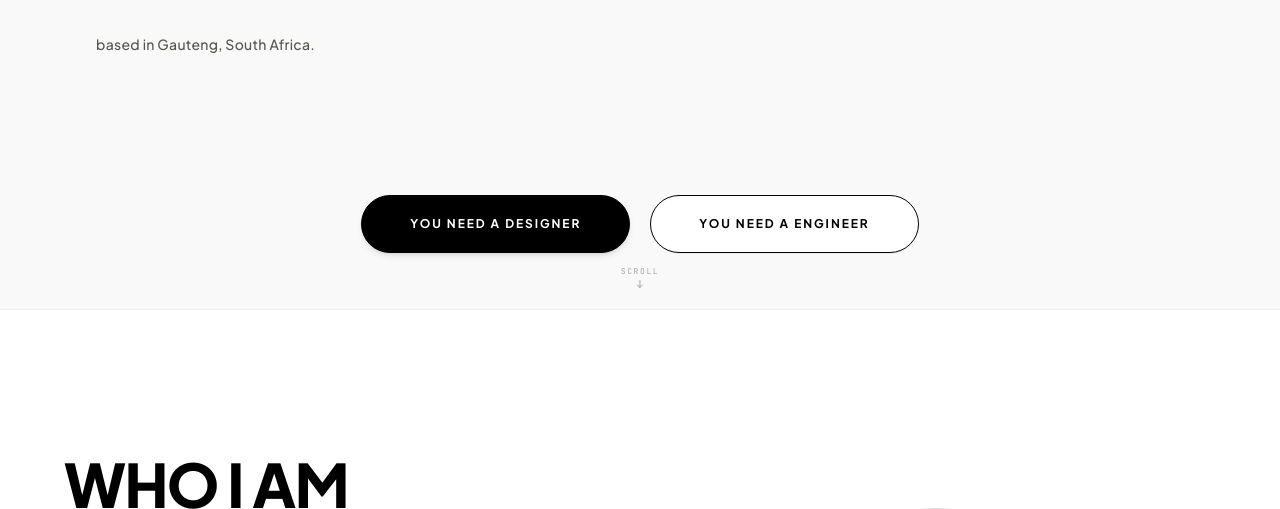
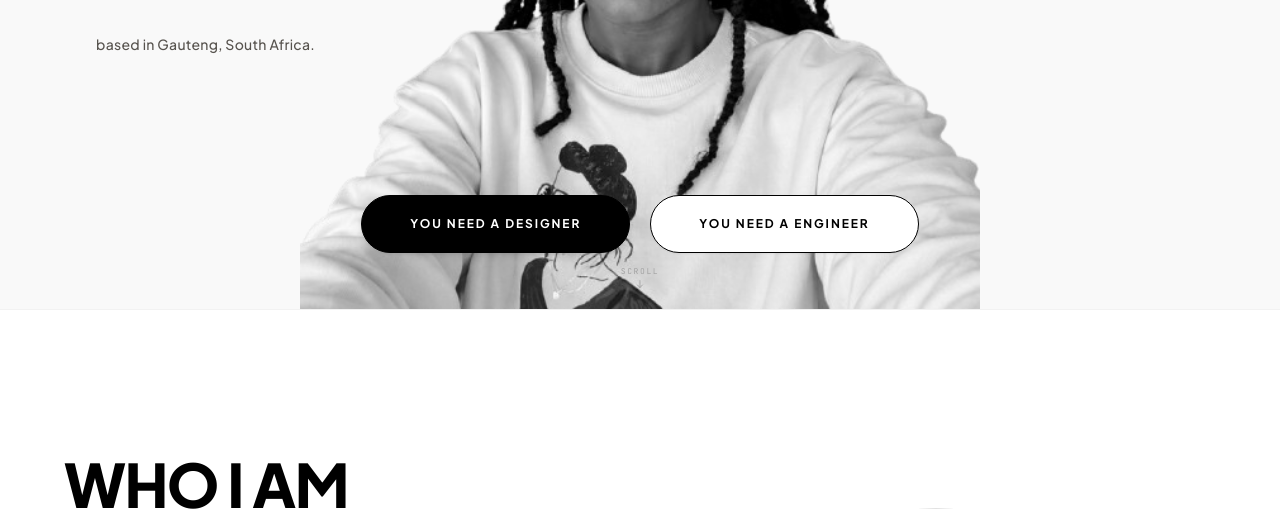
Before and after one commit to Pennny-source/FUTURE_FS_01, a plain HTML site: page index.html in a window 1280 px wide. Shown: the part 635-1144 px from the top of the page. Drawn offline with nearby package versions, Linux system fonts and the light colour scheme.

Commit message:
Update index.html

```diff
--- a/index.html
+++ b/index.html
@@ -112,6 +112,9 @@
         </div>
 
         <!-- Portrait Silhouette placed behind text using z-10 -->
+             <div class="absolute bottom-0 left-1/2 -translate-x-1/2 w-full max-w-[325px] sm:max-w-[480px] md:max-w-[620px] lg:max-w-[680px] z-40 pointer-events-none flex justify-center opacity-100 transition-all duration-300">
+            <img class="w-full h-auto max-h-[46vh] sm:max-h-[58vh] md:max-h-[72vh] lg:max-h-[78vh] object-contain grayscale select-none" src="picture.png" alt="Phenyo Silhouette Portrait"/>
+        </div>
 
 
         <!-- Float capsule actions on top using z-30 -->
```
